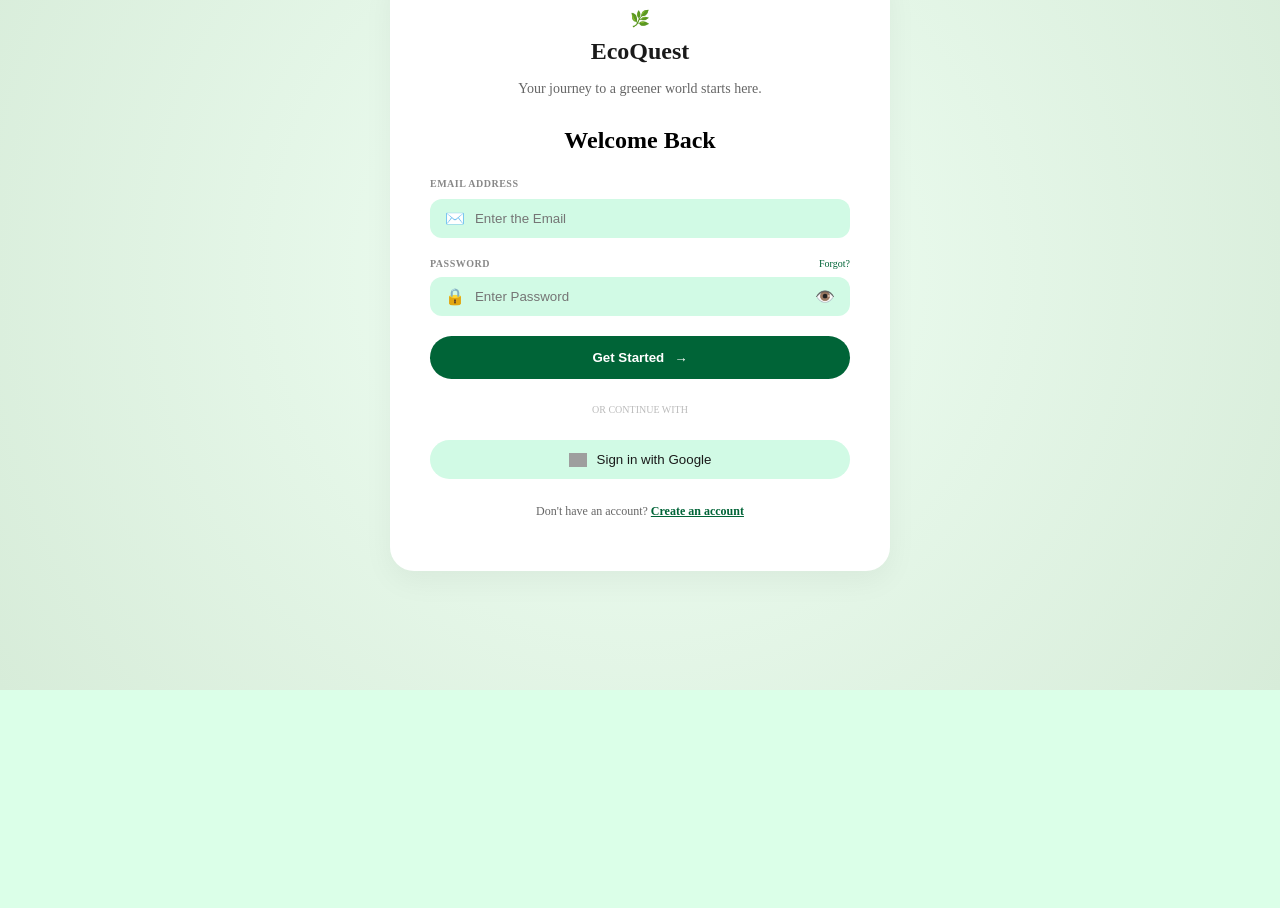
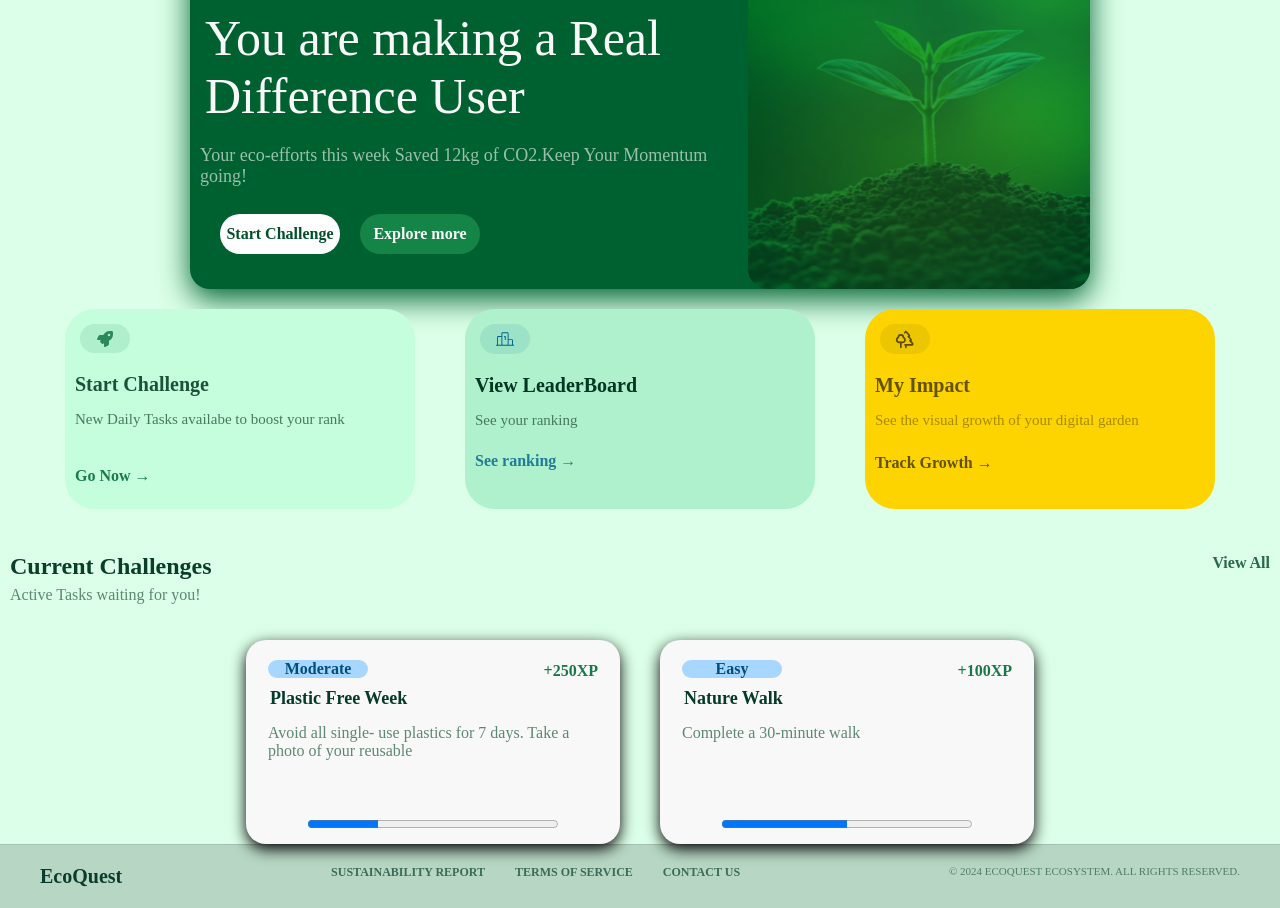
Before and after one commit to sundram1343/EcoQuest, a React (Vite) app: page / in a window 1280 px wide. Shown: the part 150-1058 px from the top of the page. Before the commit the page ends 840 px from the top, so only its background shows below. Built offline with nearby package versions, Linux system fonts and the light colour scheme; grey boxes are pictures that could not be loaded.

Commit message:
Working on Footer Pos

```diff
--- a/src/App.css
+++ b/src/App.css
@@ -0,0 +1,17 @@
+html, body, #root {
+  height: 100%;
+  margin: 0;
+}
+
+.layout {
+  min-height: 100vh;
+  display: flex;
+  flex-direction: column;
+}
+
+
+.content {
+  flex: 1;
+  display: flex;
+  flex-direction: column;
+}
--- a/src/App.jsx
+++ b/src/App.jsx
@@ -6,37 +6,45 @@ import SignUp from './Pages/Login/SignUp';
 import Impact from './Pages/Impact/Impact';
 import LeaderBoard from './Pages/LeaderBoard/LeaderBoard';
 import Tasks from './Pages/Tasks/Tasks';
+import Navbar from './Components/NavBar/Navabr';
+import Footer from './Components/Footer/Footer';
 import { AuthProvider, useAuth } from './context/AuthContext';
-const ProtectedRoute = ({ isLoggedIn, children }) => {
-  return isLoggedIn ? children : <Navigate to="/" replace />;
-};
 const AppNavigation = () => {
   const { isLoggedIn } = useAuth();
+
+  if (isLoggedIn) {
+    return (
+      <>
+        <Navbar />
+
+        <div className="content">
+          <Routes>
+            <Route path="/" element={<Home />} />
+            <Route path="/tasks" element={<Tasks />} />
+            <Route path="/leaderboard" element={<LeaderBoard />} />
+            <Route path="/impact" element={<Impact />} />
+          </Routes>
+        </div>
+
+        <Footer />
+      </>
+    );
+  }
+
   return (
     <Routes>
       <Route path="/" element={<Login />} />
       <Route path="/signup" element={<SignUp />} />
-      <Route
-        path="/home"
-        element={
-          <ProtectedRoute isLoggedIn={isLoggedIn}>
-            <Home />
-            <Impact/>
-            <LeaderBoard/>
-            <Tasks/>
-          </ProtectedRoute>
-        }
-      />
-      <Route path="*" element={<Navigate to="/" replace />} />
     </Routes>
   );
 };
-
 function App() {
   return (
     <AuthProvider>
       <Router>
-        <AppNavigation />
+        <div className="layout">
+          <AppNavigation />
+        </div>
       </Router>
     </AuthProvider>
   );
--- a/src/Components/Footer/Footer.css
+++ b/src/Components/Footer/Footer.css
@@ -1,14 +1,12 @@
 .footer {
   display: flex;
   justify-content: space-between;
-  align-items: center;
   padding: 20px 40px;
   background-color: #b7d7c4;
   border-top: 1px solid rgba(0,0,0,0.1);
   flex-wrap: wrap;
   margin-top: 30px;
-  flex:1;
-  border-radius: 0;
+  margin: auto;
 }
 .footer-left {
   font-size: 20px;
@@ -44,3 +42,7 @@
     justify-content: center;
   }
 }
+.MainFooter{
+  flex:1;
+  justify-content: space-around;
+}
--- a/src/Components/Footer/Footer.jsx
+++ b/src/Components/Footer/Footer.jsx
@@ -3,6 +3,7 @@ import './Footer.css'
 function Footer() {
   return (
     <>
+    <div className='MainFooter'>
         <div className="footer">
       <div className="footer-left">
         EcoQuest
@@ -18,6 +19,7 @@ function Footer() {
         © 2024 ECOQUEST ECOSYSTEM. ALL RIGHTS RESERVED.
       </div>
     </div>
+    </div>
     </>
   )
 }
--- a/src/Components/NavBar/Navabr.jsx
+++ b/src/Components/NavBar/Navabr.jsx
@@ -1,4 +1,4 @@
-import React, { useState } from 'react';
+import React, { useState,useEffect } from 'react';
 import './Navbar.css';
 import { useNavigate } from 'react-router-dom';
 import { FaUser } from "react-icons/fa";
@@ -8,25 +8,29 @@ function Navbar() {
     const [Active,setActive] =useState('Home')
     const navigate = useNavigate();
     const {authUser}=useAuth();
-    const rendercontent=()=>{
+    useEffect(() => {
     switch(Active){
         case 'Home':
-                    navigate('/home')
+            navigate('/');
             break;
         case 'Tasks':
-                    navigate('/tasks')
+            navigate('/tasks');
             break;
         case 'LeaderBoard':
-                    navigate('/leaderboard')
+            navigate('/leaderboard');
             break;
         case 'Impact':
-                    navigate('/impact')
+            navigate('/impact');
+            break;
+        default:
+            navigate('/');
             break;
     }
-    }
+}, [Active]);
   return (
     <>
         <div id="Header">
+            <h1 id='Header-Title'>EcoQuest</h1>
             <div id='Header-Elements'>
                 <a id={Active==='Home'?'ActiveElement':'NonActiveElement'} onClick={()=>setActive('Home')}>Home</a>
                 <a id={Active==='Tasks'?'ActiveElement':'NonActiveElement'} onClick={()=>setActive('Tasks')}>Tasks</a>
@@ -42,7 +46,6 @@ function Navbar() {
                 </div>
             </div>
         </div>
-        {rendercontent()}
     </>
   );
 }
--- a/src/Pages/Home/Home.css
+++ b/src/Pages/Home/Home.css
@@ -302,6 +302,7 @@ body{
     display: flex;
     gap:40px;
     justify-content: center;
+    margin-top: 20px;
 }
 #Challenge1{
     display: flex;
--- a/src/Pages/Home/Home.jsx
+++ b/src/Pages/Home/Home.jsx
@@ -1,8 +1,6 @@
 import React from 'react'
 import './Home.css'
 //importing components
-import Navbar from '../../Components/NavBar/Navabr'
-import Footer from '../../Components/Footer/Footer'
 //importing custom Hooks
 import { useAuth } from '../../context/AuthContext'
 //importing assets
@@ -14,7 +12,6 @@ function Home() {
   const {authUser} =useAuth();
   return (
     <>
-      <div><Navbar/></div>
       <div id='wrap'>
         <div id='conatiner'>
           <div id='leftcontainer'>
@@ -90,7 +87,6 @@ function Home() {
           </div>
         </div>
       </div>
-      <Footer/>
     </>
   )
 }
--- /dev/null
+++ b/src/Pages/Tasks/Tasks.css
@@ -0,0 +1,49 @@
+html, body, #root {
+  height: 100%;
+  margin: 0;
+}
+.Header{
+    display: flex;
+    flex-direction: column;
+    margin: 0;
+    padding: 0;
+}
+.Header h1{
+    font-size: 22px;
+    font-weight: 600;
+    margin-left: 12px;
+    color: #0e422f;
+}
+.Header span{
+    font-size: 16px;
+    margin-left: 12px;
+    margin-top: -10px;
+    color:#4b7f62;
+}
+.Main{
+    display: flex;
+    flex-direction: column;
+    margin: 0;
+    padding: 0;
+    flex:1;
+}
+.StartContainer{
+    display: flex;
+    justify-content: center;
+    align-items: center;
+    margin: auto;
+    border: 1px solid #cee2d8;
+    width:230px;
+    height:30px;
+    border-radius: 20px;
+}
+.StartContainer span{
+    color:#227d4f;
+    font-weight: 700;
+    font-size: 18px;
+}
+.TasksPage {
+    flex: 1;
+  display: flex;
+  flex-direction: column;;
+}
--- a/src/Pages/Tasks/Tasks.jsx
+++ b/src/Pages/Tasks/Tasks.jsx
@@ -1,9 +1,39 @@
 import React from 'react'
-
+import './Tasks.css'
 function Tasks() {
   return (
-    <div>Tasks</div>
-  )
+    <div className="TasksPage">
+
+      <div className='Header'>
+        <h1>Eco Challenges</h1>
+        <span>
+          Turn your daily habits into a global impact. Complete Tasks to earn points and grow your digital garden
+        </span>
+      </div>
+
+      <div className='ChallengesConatiner'>
+        <div id='Challenge1'>
+          <span className='Points'>+250XP</span>
+
+          <div className='DifficultyContainer'>
+            <span className='Difficulty'>Moderate</span>
+          </div>
+
+          <div className='contain'>
+            <span className='ChallengeName'>Plastic Free Week</span>
+            <span className='ChallengeDes'>
+              Avoid all single-use plastics for 7 days.
+            </span>
+
+            <div className='StartContainer'>
+              <span>Start</span>
+            </div>
+          </div>
+        </div>
+      </div>
+
+    </div>
+  );
 }
 
-export default Tasks
+export default Tasks;
--- a/src/index.css
+++ b/src/index.css
@@ -0,0 +1,4 @@
+html, body, #root {
+  height: 100%;
+  margin: 0;
+}
```
Lines whose indentation alone changed are shown as unchanged.
